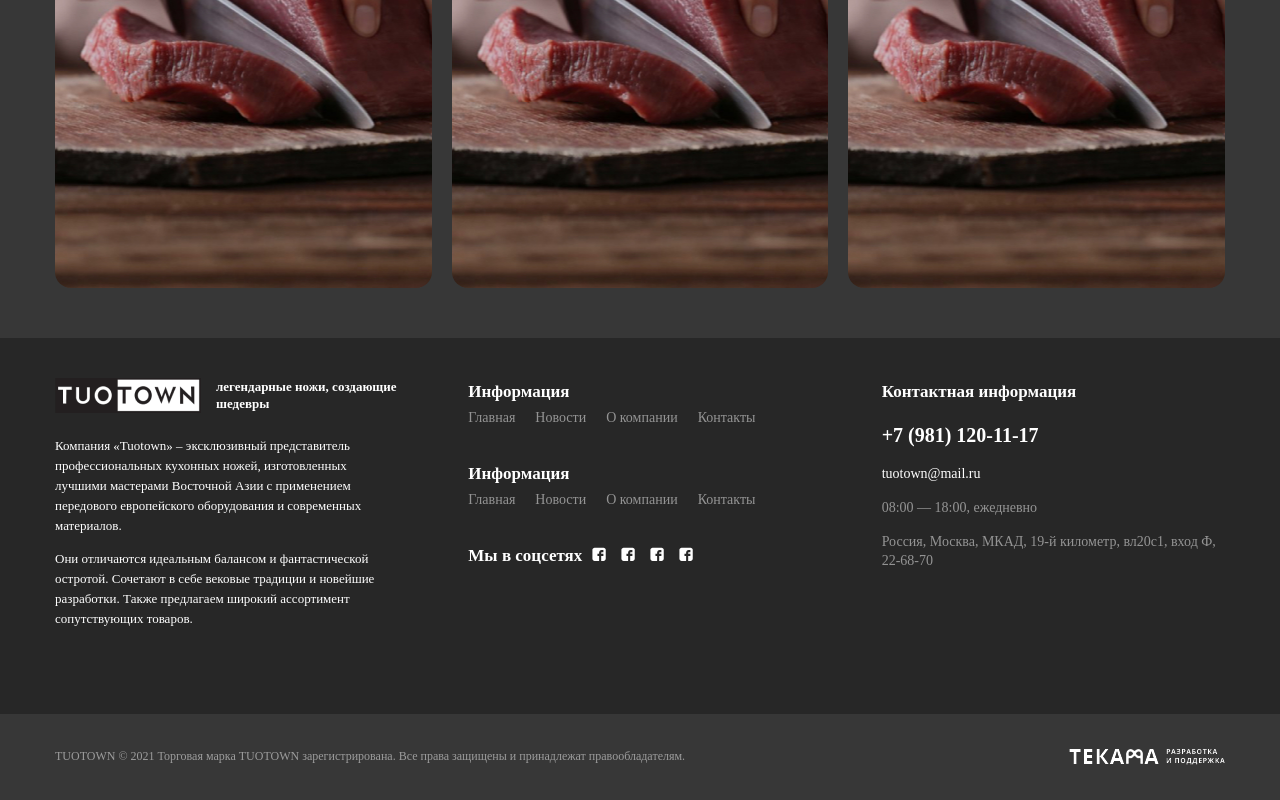
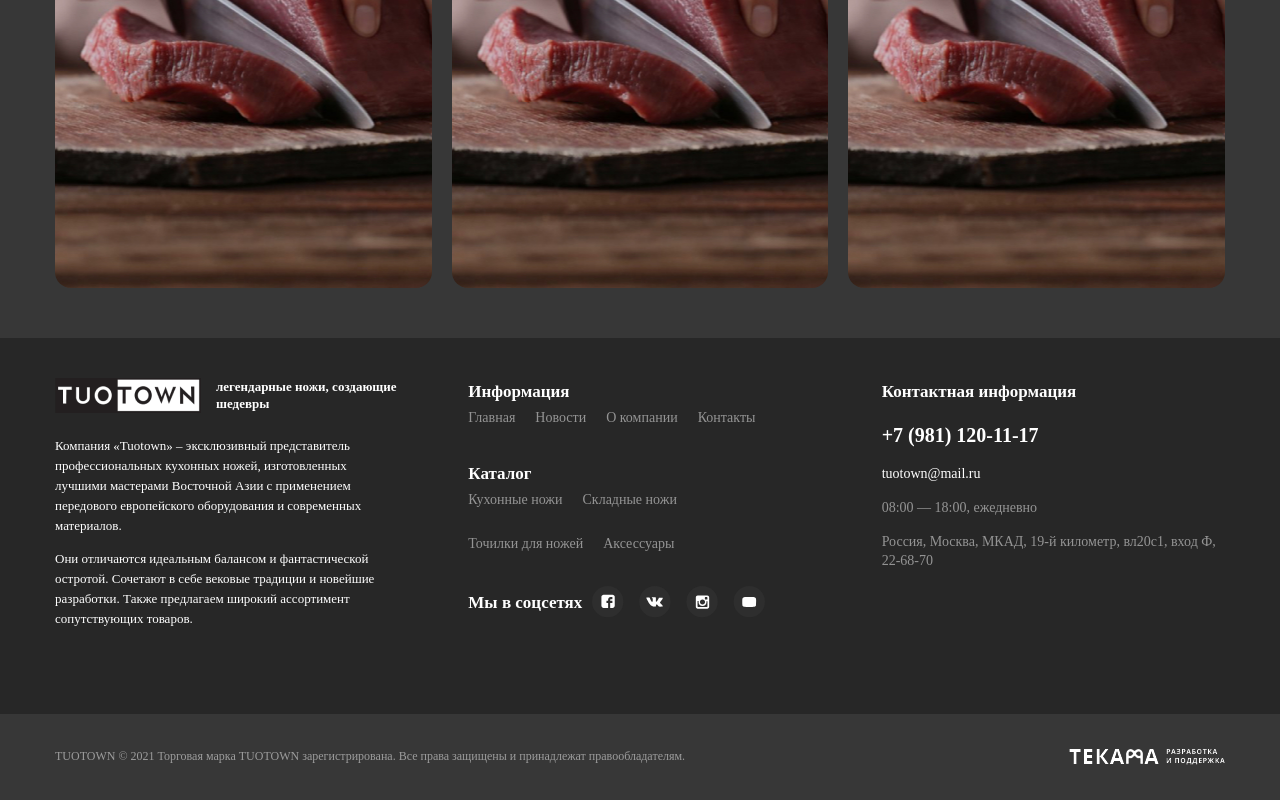
Before and after one commit to Islam-Parchiev/TuoTown, a React (Create React App) app: page / in a window 1280 px wide. Shown: the part 2629-3429 px from the top of the page. Built offline with nearby package versions, Linux system fonts and the light colour scheme; no server answers.

Commit message:
change-text-and-social-in-footer

```diff
--- a/src/components/Footer/Footer.scss
+++ b/src/components/Footer/Footer.scss
@@ -108,10 +108,12 @@ line-height: 20px;
         display: flex;
         flex-direction: column;
         align-items: start;
+        flex-wrap: wrap;
         ul {
             display: flex;
             align-items: center;
             gap: 20px;
+            flex-wrap: wrap;
         }
         h4 {
             margin: 0;
--- a/src/components/Footer/Footer.tsx
+++ b/src/components/Footer/Footer.tsx
@@ -47,19 +47,19 @@ const Footer:FC = () => {
 							</ul>
 						</div>
 						<div className="Footer__row">
-							<h4>Информация</h4>
+							<h4>Каталог</h4>
 							<ul className="list-reset">
 								<li>
-									<a href="/">Главная</a>
+									<a href="/">Кухонные&nbsp;ножи</a>
 								</li>
 								<li>
-									<a href="/">Новости</a>
+									<a href="/"> Складные&nbsp;ножи</a>
 								</li>
 								<li>
-									<a href="/">О компании</a>
+									<a href="/">Точилки&nbsp;для&nbsp;ножей</a>
 								</li>
 								<li>
-									<a href="/">Контакты</a>
+									<a href="/">Аксессуары</a>
 								</li>
 							</ul>
 						</div>
@@ -69,84 +69,167 @@ const Footer:FC = () => {
 								<li className="Footer__social-item">
 									<svg
 										xmlns="http://www.w3.org/2000/svg"
-										width="14"
-										height="14"
-										viewBox="0 0 14 14"
+										width="32"
+										height="32"
+										viewBox="0 0 32 32"
 										fill="none">
+										<circle
+											cx="15.6842"
+											cy="15.6842"
+											r="15.6842"
+											fill="#2E2E2E"
+										/>
 										<path
-											d="M13.7422 2.83688C13.7422 1.6626 12.7061 0.626465
-											11.5318 0.626465H2.62106C1.44678 0.626465 0.410645
-											1.6626 0.410645 2.83688V11.7476C0.410645 12.9219
-											1.44678 13.958 2.62106
-											13.958H7.11097V8.91553H5.45316V6.70511H7.11097V5.80713C7.11097
-											4.28747 8.21618 2.97503 9.59769
-											2.97503H11.3937V5.18544H9.59769C9.39047 5.18544
-											9.18324 5.39268 9.18324 5.80713V6.70511H11.3937V8.91553H9.18324V13.958H11.5318C12.7061
-											13.958 13.7422 12.9219 13.7422 11.7476V2.83688Z"
-
+											d="M22.7422 10.8369C22.7422 9.6626 21.7061 8.62646 20.5318
+											8.62646H11.6211C10.4468 8.62646 9.41064 9.6626 9.41064
+											10.8369V19.7476C9.41064 20.9219 10.4468 21.958 11.6211
+											21.958H16.111V16.9155H14.4532V14.7051H16.111V13.8071C16.111
+											12.2875 17.2162 10.975 18.5977 10.975H20.3937V13.1854H18.5977C18.3905
+											13.1854 18.1832 13.3927 18.1832
+											13.8071V14.7051H20.3937V16.9155H18.1832V21.958H20.5318C21.7061
+											21.958 22.7422 20.9219 22.7422 19.7476V10.8369Z"
+											fill="white"
 										/>
 									</svg>
 								</li>
 								<li className="Footer__social-item">
 									<svg
 										xmlns="http://www.w3.org/2000/svg"
-										width="14"
-										height="14"
-										viewBox="0 0 14 14"
+										width="32"
+										height="32"
+										viewBox="0 0 32 32"
 										fill="none">
+										<circle
+											cx="15.8947"
+											cy="15.6842"
+											r="15.6842"
+											fill="#2E2E2E"
+										/>
 										<path
-											d="M13.7422 2.83688C13.7422 1.6626 12.7061 0.626465
-											11.5318 0.626465H2.62106C1.44678 0.626465 0.410645
-											1.6626 0.410645 2.83688V11.7476C0.410645 12.9219
-											1.44678 13.958 2.62106
-											13.958H7.11097V8.91553H5.45316V6.70511H7.11097V5.80713C7.11097
-											4.28747 8.21618 2.97503 9.59769
-											2.97503H11.3937V5.18544H9.59769C9.39047 5.18544
-											9.18324 5.39268 9.18324 5.80713V6.70511H11.3937V8.91553H9.18324V13.958H11.5318C12.7061
-											13.958 13.7422 12.9219 13.7422 11.7476V2.83688Z"
-
+											d="M23.5848 19.6956C23.5848 19.6305 23.5197 19.6305 23.5197
+											19.5654C23.2593 19.0445 22.6733 18.3934 21.892 17.6772C21.5014
+											17.3517 21.306 17.0913 21.1758 16.9611C20.9805 16.7006 20.9805
+											16.5053 21.0456 16.2449C21.1107 16.0496 21.3711 15.724 21.8269
+											15.1381C22.0873 14.8125 22.2175 14.6172 22.4129 14.4219C23.3895
+											13.1197 23.8452 12.2733 23.715 11.8827L23.6499 11.8176C23.5848
+											 11.7525 23.5197 11.6874 23.3895 11.6874C23.2593 11.6223 23.0639
+											  11.6223 22.8686 11.6874H20.3945C20.3294 11.6874 20.3294
+												11.6874 20.1992 11.6874C20.1341 11.6874 20.069 11.6874
+												20.069 11.6874H20.0039H19.9388L19.8737 11.7525C19.8086
+												11.8176 19.8086 11.8176 19.8086 11.8827C19.5481 12.5989
+												 19.2226 13.1848 18.8971 13.8359C18.7017 14.1614 18.5064
+												 14.487 18.3111 14.7474C18.1158 15.0078 17.9856 15.2032
+												 17.8553 15.3334C17.7251 15.4636 17.5949 15.5287 17.5298
+												 15.6589C17.4647 15.724 17.3345 15.7891 17.3345 15.724C17.2694
+												 15.724 17.2043 15.724 17.2043 15.6589C17.1392 15.5938 17.0741
+												 15.5287 17.009 15.4636C16.9438 15.3985 16.9438 15.2683 16.8787
+												 15.1381C16.8787 15.0078 16.8787 14.8776 16.8787 14.8125C16.8787
+												 14.7474 16.8787 14.5521 16.8787 14.4219C16.8787 14.2266 16.8787
+												 14.0963 16.8787 14.0312C16.8787 13.8359 16.8787 13.5755 16.8787
+												 13.3151C16.8787 13.0546 16.8787 12.8593 16.8787 12.7291C16.8787
+												  12.5989 16.8787 12.4035 16.8787 12.2733C16.8787 12.078 16.8787
+													11.9478 16.8787 11.8827C16.8787 11.8176 16.8136 11.6874 16.8136
+													11.6223C16.7485 11.5571 16.6834 11.492 16.6183 11.4269C16.5532
+													11.3618 16.423 11.3618 16.3579 11.2967C16.0323 11.2316 15.6417
+													11.1665 15.186 11.1665C14.1442 11.1665 13.428 11.2316 13.1676
+													11.3618C13.0374 11.4269 12.9072 11.492 12.8421 11.6223C12.7119
+													11.7525 12.7119 11.8176 12.777 11.8176C13.1025 11.8827 13.3629
+													12.0129 13.4932 12.2082L13.5583 12.3384C13.6234 12.4035 13.6234
+													 12.5338 13.6885 12.7291C13.7536 12.9244 13.7536 13.1197 13.7536
+													  13.3802C13.7536 13.7708 13.7536 14.1614 13.7536 14.4219C13.7536
+														14.7474 13.6885 14.9427 13.6885 15.1381C13.6885 15.3334 13.6234
+														15.4636 13.5583 15.5287C13.4932 15.6589 13.4931 15.724 13.428
+														15.724C13.428 15.724 13.428 15.7891 13.3629 15.7891C13.2978
+														15.7891 13.2327 15.8542 13.1025 15.8542C13.0374 15.8542 12.9072
+														15.7891 12.8421 15.724C12.7119 15.6589 12.5816 15.5287 12.5165
+														15.3985C12.3863 15.2683 12.2561 15.0729 12.1259 14.8125C11.9957
+														14.5521 11.8003 14.2917 11.6701 13.901L11.5399 13.6406C11.4748
+														 13.5104 11.3446 13.2499 11.2144 12.9244C11.0842 12.5989 10.954
+														 12.3384 10.8237 12.0129C10.7586 11.8827 10.6935 11.8176 10.6284
+														  11.7525H10.5633C10.5633 11.7525 10.4982 11.6874 10.4331 11.6874C10.368
+															11.6874 10.3029 11.6223 10.2378 11.6223H7.89391C7.63348 11.6223 7.50327
+															 11.6874 7.43816 11.7525L7.37305 11.8176C7.37305 11.8176 7.37305 11.8827
+															  7.37305 11.9478C7.37305 12.0129 7.37305 12.078 7.43816 12.2082C7.7637
+																12.9895 8.15434 13.7708 8.54498 14.5521C8.93563 15.2683 9.32628 15.9193
+																9.58671 16.3751C9.91224 16.8309 10.1727 17.2866 10.4982 17.6772C10.8237
+																18.0679 11.0191 18.3283 11.0842 18.4585C11.2144 18.5888 11.2795 18.6539
+																11.3446 18.719L11.5399 18.9143C11.6701 19.0445 11.8655 19.2398 12.1259
+																19.4351C12.3863 19.6305 12.7119 19.8258 13.0374 20.0211C13.3629 20.2164
+																13.7536 20.3467 14.1442 20.4769C14.6 20.6071 14.9906 20.6722 15.3813
+																20.6071H16.3579C16.5532 20.6071 16.6834 20.542 16.8136 20.4118L16.8787
+																20.3466C16.8787 20.2815 16.9438 20.2815 16.9438 20.2164C16.9438 20.1513
+																16.9438 20.0862 16.9438 19.956C16.9438 19.6956 16.9438 19.5003 17.009
+																19.3049C17.0741 19.1096 17.0741 18.9794 17.1392 18.8492C17.2043 18.719
+																17.2694 18.6539 17.3345 18.5887C17.3996 18.5236 17.4647 18.4585 17.4647
+																18.4585H17.5298C17.66 18.3934 17.8553 18.4585 17.9856 18.5887C18.1809
+																 18.719 18.3762 18.9143 18.5064 19.1096C18.6366 19.3049 18.832 19.5003
+																  19.0924 19.7607C19.3528 20.0211 19.5481 20.2164 19.6784 20.2815L19.8737
+																	 20.4118C20.0039 20.4769 20.1341 20.542 20.3294 20.6071C20.5248 20.6722
+																	 20.655 20.6722 20.7852 20.6722L22.9988 20.6071C23.1942 20.6071 23.3895
+																	 20.542 23.5197 20.4769C23.6499 20.4118 23.715 20.3467 23.715 20.2164C23.715
+																	  20.1513 23.715 20.0211 23.715 19.956C23.5848 19.8258 23.5848 19.7607 23.5848 19.6956Z"
+											fill="white"
 										/>
 									</svg>
 								</li>
 								<li className="Footer__social-item">
 									<svg
 										xmlns="http://www.w3.org/2000/svg"
-										width="14"
-										height="14"
-										viewBox="0 0 14 14"
+										width="32"
+										height="32"
+										viewBox="0 0 32 32"
 										fill="none">
+										<circle
+											cx="16.1054"
+											cy="15.6842"
+											r="15.6842"
+											fill="#2E2E2E"
+										/>
 										<path
-											d="M13.7422 2.83688C13.7422 1.6626 12.7061 0.626465
-											11.5318 0.626465H2.62106C1.44678 0.626465 0.410645
-											1.6626 0.410645 2.83688V11.7476C0.410645 12.9219
-											1.44678 13.958 2.62106
-											13.958H7.11097V8.91553H5.45316V6.70511H7.11097V5.80713C7.11097
-											4.28747 8.21618 2.97503 9.59769
-											2.97503H11.3937V5.18544H9.59769C9.39047 5.18544
-											9.18324 5.39268 9.18324 5.80713V6.70511H11.3937V8.91553H9.18324V13.958H11.5318C12.7061
-											13.958 13.7422 12.9219 13.7422 11.7476V2.83688Z"
-
+											d="M21.2662 9.41064H11.729C10.6522 9.41064 9.83179 10.231 9.83179 11.3078V20.845C9.83179
+											21.9218 10.6522 22.7422 11.729 22.7422H21.2662C22.343 22.7422 23.1634 21.9218 23.1634
+											20.845V11.3078C23.1634 10.231 22.343 9.41064 21.2662 9.41064ZM16.4976 20.0759C18.7024
+											20.0759 20.4971 18.3325 20.4971 16.2303C20.4971 15.8713 20.4458 15.4611 20.3432
+											15.1535H21.4713V20.5887C21.4713 20.845 21.2662 21.1014 20.9585 21.1014H12.0366C11.7803
+											21.1014 11.5239 20.8963 11.5239 20.5887V15.1022H12.7032C12.6007 15.4611 12.5494 15.8201
+											12.5494 16.179C12.4981 18.3325 14.2927 20.0759 16.4976 20.0759ZM16.4976 18.5376C15.0619
+											18.5376 13.9338 17.4096 13.9338 16.0252C13.9338 14.6407 15.0619 13.5127 16.4976
+											13.5127C17.9333 13.5127 19.0613 14.6407 19.0613 16.0252C19.0613 17.4609 17.9333
+											18.5376 16.4976 18.5376ZM21.42 13.0512C21.42 13.3588 21.1636 13.6152 20.856 13.6152H19.4203C19.1126
+											13.6152 18.8562 13.3588 18.8562 13.0512V11.6668C18.8562 11.3591 19.1126 11.1027
+											19.4203 11.1027H20.856C21.1636 11.1027 21.42 11.3591 21.42 11.6668V13.0512Z"
+											fill="white"
 										/>
 									</svg>
 								</li>
 								<li className="Footer__social-item">
 									<svg
 										xmlns="http://www.w3.org/2000/svg"
-										width="14"
-										height="14"
-										viewBox="0 0 14 14"
+										width="32"
+										height="32"
+										viewBox="0 0 32 32"
 										fill="none">
+										<circle
+											cx="16.3158"
+											cy="15.6842"
+											r="15.6842"
+											fill="#2E2E2E"
+										/>
 										<path
-											d="M13.7422 2.83688C13.7422 1.6626 12.7061 0.626465
-											11.5318 0.626465H2.62106C1.44678 0.626465 0.410645
-											1.6626 0.410645 2.83688V11.7476C0.410645 12.9219
-											1.44678 13.958 2.62106
-											13.958H7.11097V8.91553H5.45316V6.70511H7.11097V5.80713C7.11097
-											4.28747 8.21618 2.97503 9.59769
-											2.97503H11.3937V5.18544H9.59769C9.39047 5.18544
-											9.18324 5.39268 9.18324 5.80713V6.70511H11.3937V8.91553H9.18324V13.958H11.5318C12.7061
-											13.958 13.7422 12.9219 13.7422 11.7476V2.83688Z"
-
+											d="M23.1486 14.8319C23.1486 14.5278 23.098 14.1729 23.098 13.7673C23.0473
+										 13.3617 22.9965 12.9562 22.9459 12.6013C22.8445 12.1957 22.6924 11.8915
+										  22.3882 11.6381C22.1347 11.3846 21.7798 11.2325 21.425 11.1818C20.2589
+										   11.0297 18.5353 10.979 16.2032 10.979C13.8712 10.979 12.0968 11.0297
+										   10.9815 11.1818C10.6266 11.2325 10.2717 11.3846 10.0183 11.6381C9.76478
+										   11.8915 9.56199 12.1957 9.4606 12.6013C9.3592 12.9562 9.30851 13.311
+										   9.30851 13.7673C9.25782 14.1729 9.25781 14.5278 9.25781 14.8319C9.25781
+										   15.1361 9.25781 15.491 9.25781 15.9979C9.25781 16.5049 9.25781 16.9105
+										   9.25781 17.164C9.25781 17.4681 9.30851 17.823 9.30851 18.2286C9.35921
+										   18.6342 9.4099 19.0397 9.4606 19.3946C9.56199 19.8002 9.71408 20.1044
+										   10.0183 20.3578C10.2717 20.6113 10.6266 20.7634 10.9815 20.8141C12.1475
+										   20.9662 13.8712 21.0169 16.2032 21.0169C18.5353 21.0169 20.3096 20.9662
+										   21.425 20.8141C21.7798 20.7634 22.1347 20.6113 22.3882 20.3578C22.6417
+										   20.1044 22.8445 19.8002 22.9459 19.3946C23.0472 19.0397 23.098 18.6849"
 										/>
 									</svg>
 								</li>
@@ -155,17 +238,28 @@ const Footer:FC = () => {
 					</div>
 					<div className="Footer__column Footer__column--third">
 						<h4>Контактная информация</h4>
-						<a className="Footer__link-phone" href="tel:79811201117">+7 (981) 120-11-17</a>
-						<a className="Footer__link-email" href="mailto:tuotown@mail.ru">tuotown@mail.ru</a>
+						<a className="Footer__link-phone" href="tel:79811201117">
+							+7 (981) 120-11-17
+						</a>
+						<a
+							className="Footer__link-email"
+							href="mailto:tuotown@mail.ru">
+							tuotown@mail.ru
+						</a>
 						<span>08:00 — 18:00, ежедневно</span>
-						<address>Россия, Москва, МКАД, 19-й километр,
-вл20с1, вход Ф, 22-68-70</address>
+						<address>
+							Россия, Москва, МКАД, 19-й километр, вл20с1, вход Ф,
+							22-68-70
+						</address>
 					</div>
 				</div>
 			</div>
 			<div className="Footer__bottom">
 				<div className="container Footer__bottom-container">
-					<span>TUOTOWN © 2021 Торговая марка TUOTOWN зарегистрирована. Все права защищены и принадлежат правообладателям.</span>
+					<span>
+						TUOTOWN © 2021 Торговая марка TUOTOWN зарегистрирована. Все
+						права защищены и принадлежат правообладателям.
+					</span>
 					<img src="/img/Footer/teka.png" alt="" />
 				</div>
 			</div>
```
